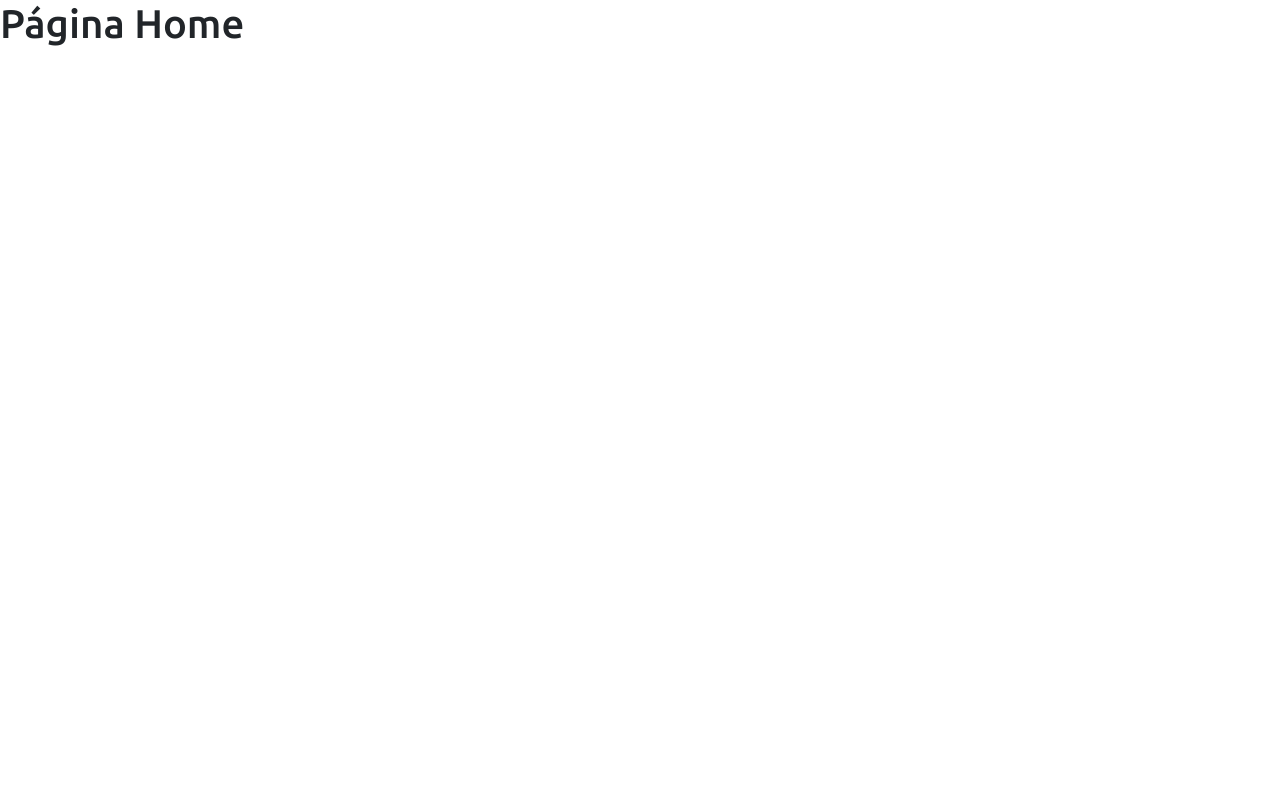
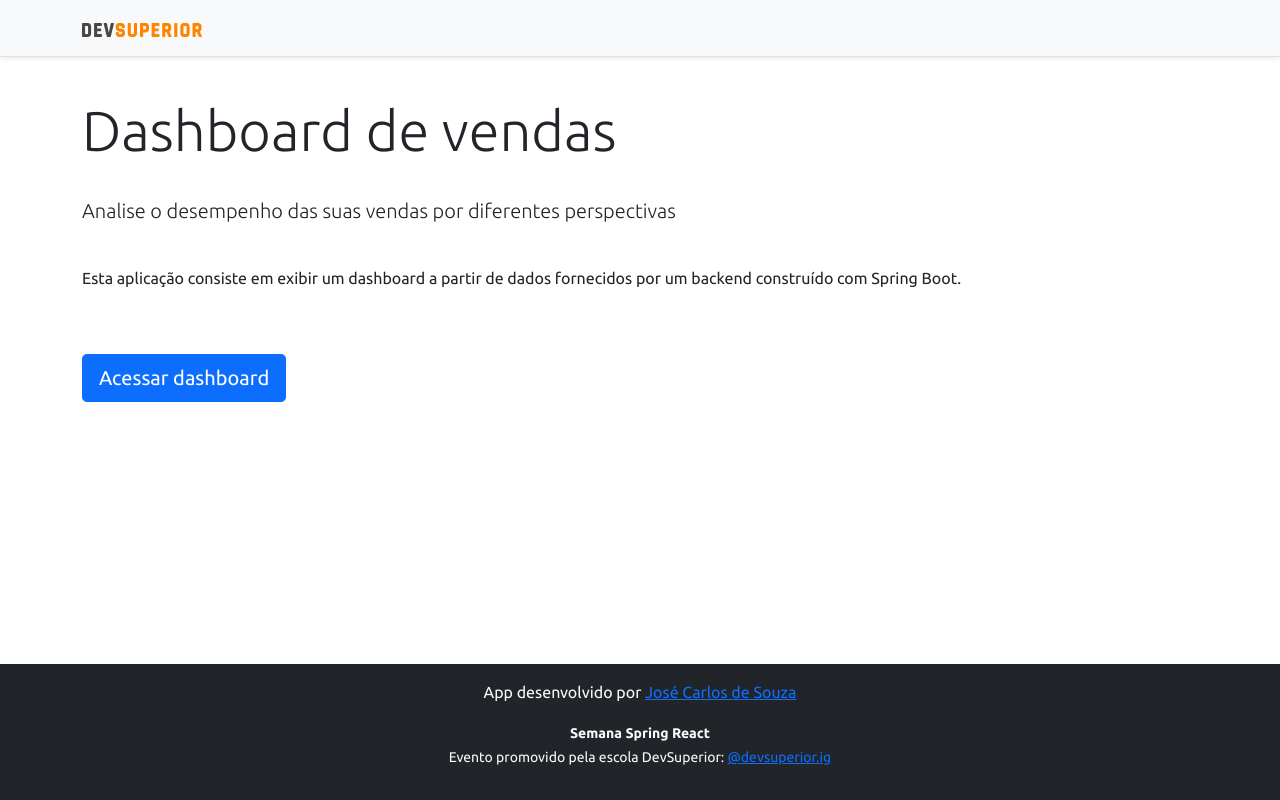
Before and after one commit to jcarlosdesouza/projeto, a React (Create React App) app in the folder frontend/: page / in a window 1280 px wide. Built offline with nearby package versions, Linux system fonts and the light colour scheme.

Commit message:
Home, navigation

```diff
--- a/frontend/public/index.html
+++ b/frontend/public/index.html
@@ -1,5 +1,5 @@
 <!DOCTYPE html>
-<html lang="en">
+<html lang="pt-br">
   <head>
     <meta charset="utf-8" />
     <link rel="icon" href="%PUBLIC_URL%/favicon.ico" />
@@ -7,10 +7,9 @@
     <meta name="theme-color" content="#000000" />
     <meta
       name="description"
-      content="App criado usando Spring e React.
-      "
+      content="App criado usando Spring e React."
     />
-    <title>Vendas de Filmes</title>
+    <title>Dashboard de vendas</title>
   </head>
   <body>
     <noscript>Você precisa habilitar o JavaScript para executar este app.</noscript>
--- a/frontend/src/components/NavBar/index.tsx
+++ b/frontend/src/components/NavBar/index.tsx
@@ -1,10 +1,13 @@
 import ImgDsDark from 'assets/img/ds-dark.svg'
+import { Link } from 'react-router-dom';
 function NavBar() {
     return (
         <div className="d-flex flex-column flex-md-row align-items-center p-3 px-md-4 mb-3 bg-light border-bottom shadow-sm">
             <div className="container">
                 <nav className="my-2 my-md-0 mr-md-3">
-                    <img src={ImgDsDark} alt="DevSuperior" width="120" />
+                    <Link to="/">
+                        <img src={ImgDsDark} alt="DevSuperior" width="120" />
+                    </Link>
                 </nav>
             </div>
         </div>
--- a/frontend/src/pages/Dashboard/index.tsx
+++ b/frontend/src/pages/Dashboard/index.tsx
@@ -9,15 +9,15 @@
         <>
             <NavBar />
             <div className="container">
-                <h1 className="text-primary py-3">Dashboard de vendas de filmes</h1>
+                <h1 className="text-primary py-3">Dashboard de vendas</h1>
 
                 <div className="row px-3">
                     <div className="col-sm-6">
-                        <h5 className="text-center text-secondary">% de Vendas</h5>
+                        <h5 className="text-center text-secondary">Taxa de sucesso de Vendas</h5>
                         <BarChart/>
                     </div>
                     <div className="col-sm-6">
-                        <h5 className="text-center text-secondary">% de vendas</h5>
+                        <h5 className="text-center text-secondary">Valor acumulado de vendas</h5>
                         <DonutChart />
                     </div>
                 </div>
--- a/frontend/src/pages/Home/index.tsx
+++ b/frontend/src/pages/Home/index.tsx
@@ -1,8 +1,30 @@
+import Footer from "components/Footer";
+import NavBar from "components/NavBar";
+import { Link } from "react-router-dom";
+
+
 function Home() {
     return (
-        <div>
-            <h1>Página Home</h1>
-        </div>
+        <>
+            <NavBar />
+            <div className="container">
+                <div className="jumbotron">
+
+                    <br />
+                    <h1 className="display-4">Dashboard de vendas</h1>
+                    <br />
+                    <p className="lead">Analise o desempenho das suas vendas por diferentes perspectivas</p>
+                    <br />
+                    <p>Esta aplicação consiste em exibir um dashboard a partir de dados fornecidos por um backend construído com Spring Boot.</p>
+                    <br />
+                    <br />
+                    <Link className="btn btn-primary btn-lg" to="/dashboard">
+                        Acessar dashboard
+                    </Link>
+                </div>
+            </div>
+            <Footer />
+        </>
     );
 }
 
```
